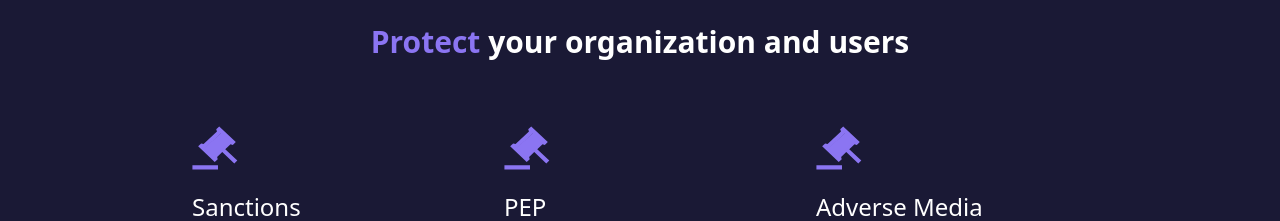
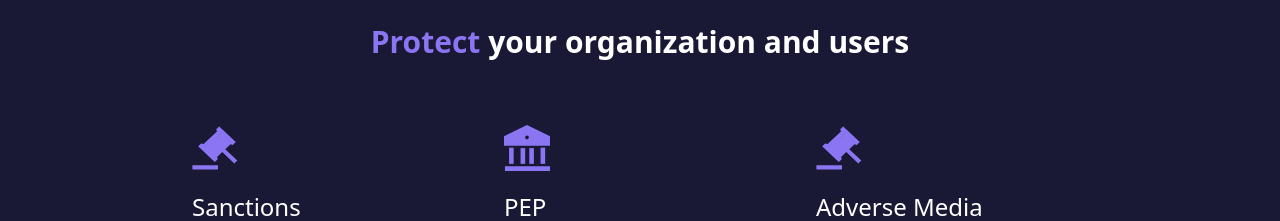
Before and after one commit to zentho/flagright-site, a React (Create React App) app: page / in a window 1280 px wide. Shown: the part 1600-1821 px from the top of the page. Built offline with nearby package versions, Linux system fonts and the light colour scheme.

Commit message:
Fix icons, add new designed screening-diagram.png

```diff
--- /dev/null
+++ b/src/media/svg/Bank.js
@@ -0,0 +1,21 @@
+import React from "react";
+
+function Bank() {
+  return (
+    <svg xmlns="http://www.w3.org/2000/svg" width="46" height="46" fill="none" viewBox="0 0 46 46">
+      <path fill="#8B75F2" d="M0.92 46H5.687V91.08H0.92z" transform="rotate(-90 .92 46)"></path>
+      <path fill="#8B75F2" d="M5.06 22.642H9.66V38.849000000000004H5.06z"></path>
+      <path fill="#8B75F2" d="M16.56 23.119H21.159999999999997V38.85H16.56z"></path>
+      <path fill="#8B75F2" d="M25.3 23.119H29.9V38.85H25.3z"></path>
+      <path fill="#8B75F2" d="M36.57 22.642H41.17V38.849000000000004H36.57z"></path>
+      <path
+        fill="#8B75F2"
+        fillRule="evenodd"
+        d="M23 0l23 11.202v9.534H0v-9.534L23 0zm0 14.3c1.016 0 1.84-.853 1.84-1.906s-.824-1.907-1.84-1.907-1.84.854-1.84 1.907S21.984 14.3 23 14.3z"
+        clipRule="evenodd"
+      ></path>
+    </svg>
+  );
+}
+
+export default Bank;
--- a/src/sections/Protect.js
+++ b/src/sections/Protect.js
@@ -1,4 +1,5 @@
 import React from "react";
+import Bank from "../media/svg/Bank";
 import Hammer from "../media/svg/Hammer";
 
 export default function Protect() {
@@ -17,7 +18,7 @@ export default function Protect() {
           </p>
         </div>
         <div>
-          <Hammer />
+          <Bank />
           <h3 className="mt-5 mb-1 text-2xl font-medium">PEP</h3>
           <p className="max-w-sm font-light leading-7 text-gray-300 text-medium">
             Identify politically exposed parties and accurately assess your customers' risk exposure.
```
Also changed, not shown: src/media/screening-diagram.png.
